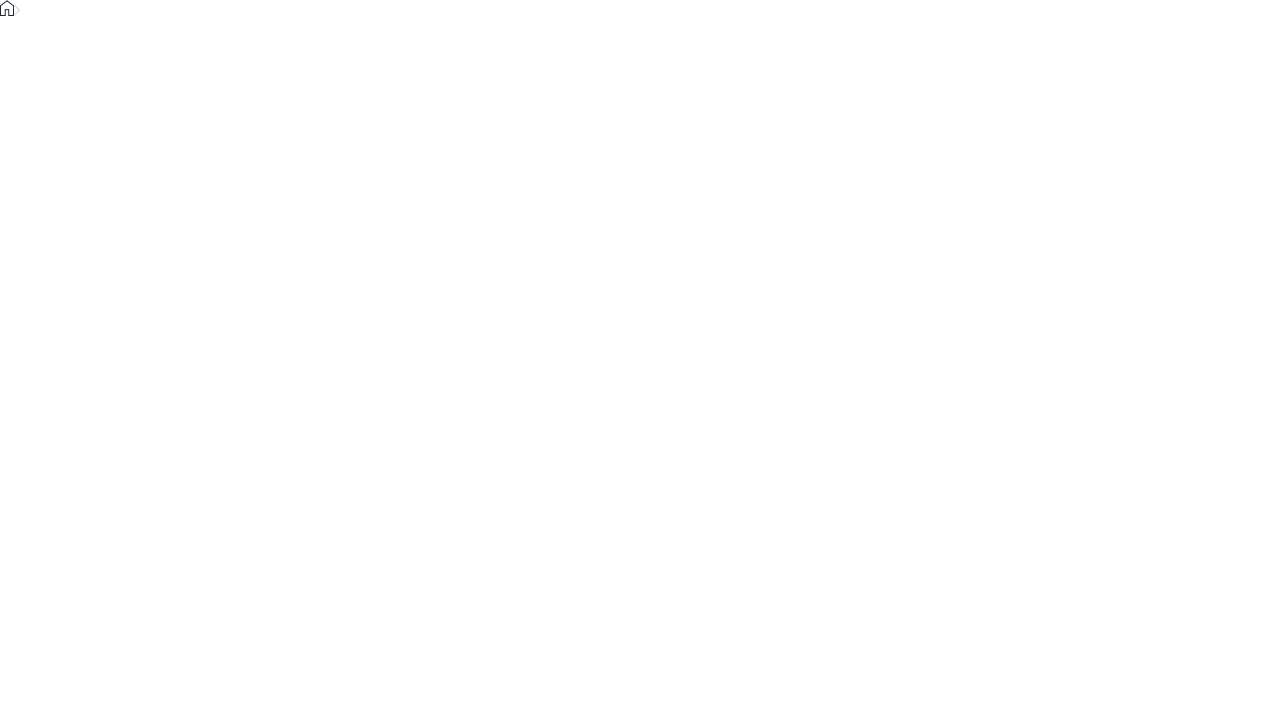
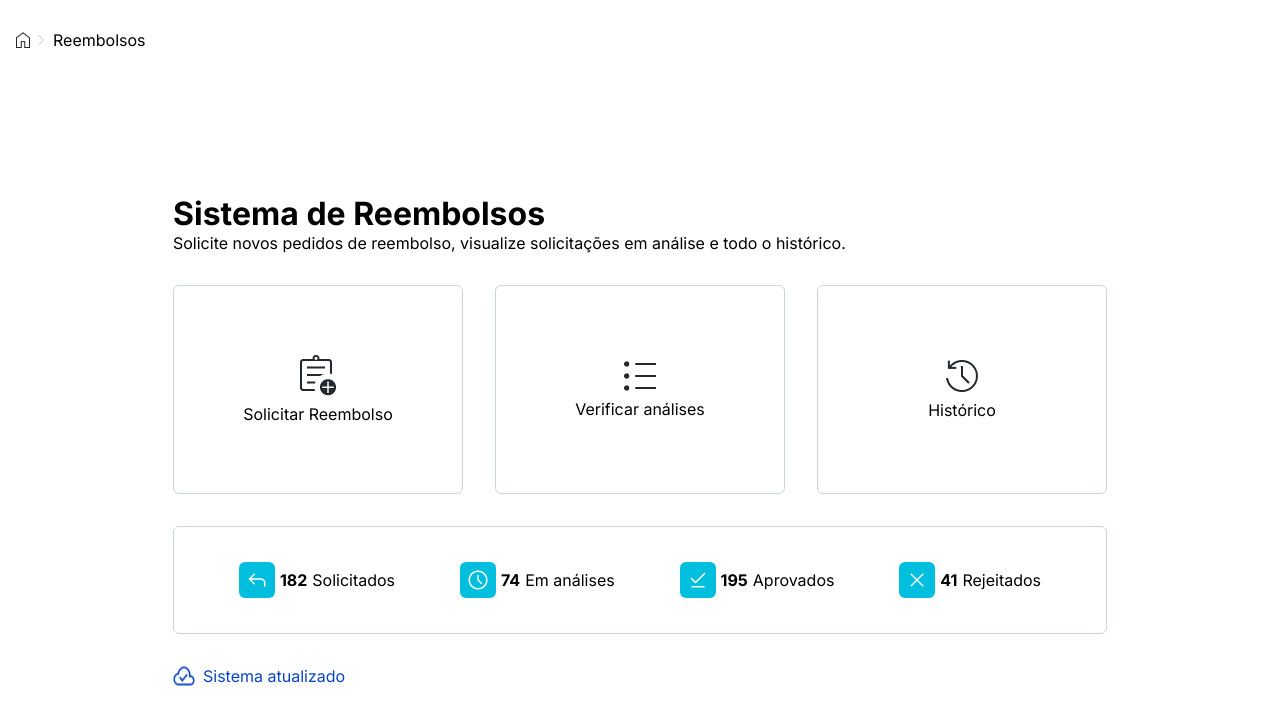
Before and after one commit to joaogabriell126/Sispar-ReactJS, a React (Vite) app: page /reembolsos in a window 1280 px wide. Shown: the top 724 px of the page. Built offline with nearby package versions, Linux system fonts and the light colour scheme.

Commit message:
Página de Reembolsos

```diff
--- a/src/components/reembolso/Reembolsos.jsx
+++ b/src/components/reembolso/Reembolsos.jsx
@@ -2,13 +2,88 @@ import Home from "../../assets/Dashboard/home.png"
 import Seta from "../../assets/Dashboard/Vector.png"
 import styles from "./Reembolsos.module.scss"
 
+import Solicitar from "../../assets/Dashboard/Solicitar - Reembolso.png"
+import Analises from "../../assets/Dashboard/Análises.png"
+import Historico from "../../assets/Dashboard/Solicitar - Histórico.png"
+
+import NumbAnalises from "../../assets/Dashboard/N-Análises.png"
+import NumbAprovados from "../../assets/Dashboard/N-Aprovados.png"
+import NumbRejeitados from "../../assets/Dashboard/N-Rejeitados.png"
+import NumbSolicitados from "../../assets/Dashboard/N-solicitados.png"
+
+import Cloud from "../../assets/Dashboard/Sistema-atualizado.png"
+
 function Reembolsos() {
     return (
         <>
-            <header>
-                <img src={Home} alt=""/>
-                <img src={Seta} alt=""/>
+            <header className={styles.headerReembolso}>
+                <img src={Home} alt="" />
+                <img src={Seta} alt="" />
+                <p>Reembolsos</p>
             </header>
+
+            <main className={styles.mainReembolso}>
+                <div className={styles.reembolsoTitle}>
+                    <h1>Sistema de Reembolsos</h1>
+                    <p>Solicite novos pedidos de reembolso, visualize solicitações em análise e todo o histórico.</p>
+                </div>
+
+                <section className={styles.containerCards}>
+                    <article className={styles.inputCard}>
+                        <img src={Solicitar} alt="" />
+                        <p>Solicitar Reembolso</p>
+                    </article>
+
+                    <article className={styles.inputCard}>
+                        <img src={Analises} alt="" />
+                        <p>Verificar análises</p>
+                    </article>
+
+                    <article className={styles.inputCard}>
+                        <img src={Historico} alt="" />
+                        <p>Histórico</p>
+                    </article>
+                </section>
+
+                <section className={styles.containerStatus}>
+                    <article className={styles.statusCard}>
+                        <div className={styles.imgBackground}>
+                            <img src={NumbSolicitados} alt="" />
+                        </div>
+                        <h4>182</h4>
+                        <p>Solicitados</p>
+                    </article>
+
+                    <article className={styles.statusCard}>
+                        <div className={styles.imgBackground}>
+                            <img src={NumbAnalises} alt="" />
+                        </div>
+                        <h4>74</h4>
+                        <p>Em análises</p>
+                    </article>
+
+                    <article className={styles.statusCard}>
+                        <div className={styles.imgBackground}>
+                            <img src={NumbAprovados} alt="" />
+                        </div>
+                        <h4>195</h4>
+                        <p>Aprovados</p>
+                    </article>
+
+                    <article className={styles.statusCard}>
+                        <div className={styles.imgBackground}>
+                            <img src={NumbRejeitados} alt="" />
+                        </div>
+                        <h4>41</h4>
+                        <p>Rejeitados</p>
+                    </article>
+                </section>
+
+                <div className={styles.atualization}>
+                    <img src={Cloud} alt="" />
+                    <p>Sistema atualizado</p>
+                </div>
+            </main>
 
         </>
     )
--- a/src/components/reembolso/Reembolsos.module.scss
+++ b/src/components/reembolso/Reembolsos.module.scss
@@ -0,0 +1,70 @@
+.headerReembolso{
+    display: flex;
+    align-items: center;
+    padding: 1rem 1rem;
+    gap: 8px;
+    height: 10vh;
+}
+
+.mainReembolso{
+    height: 90vh;
+    display: flex;
+    align-items: center;
+    flex-direction: column;
+    justify-content: center;
+}
+.reembolsoTitle{
+    width: 934px;
+    margin-bottom: 32px;
+}
+.containerCards{
+    display: flex;
+    justify-content: space-between;
+    height: 209px;
+    width: 934px;
+}
+
+.inputCard{
+    display: flex;
+    flex-direction: column;
+    justify-content: center;
+    align-items: center;
+    gap: 8px;
+    border: 1px solid #CBD4E1;
+    border-radius: 6px;
+    height: 209px;
+    width: 290px;
+}
+
+.containerStatus{
+    border: 1px solid #CBD4E1;
+    border-radius: 6px;
+    display: flex;
+    justify-content: space-evenly;
+    align-items: center;
+    height: 15%;
+    width: 934px;
+    margin: 32px 0px 32px 0px;
+}
+
+.statusCard{
+    display: flex;
+    gap: 5px;
+    align-items: center;
+}
+.imgBackground{
+    display: flex;
+    align-items: center;
+    justify-content: center;
+    height: 36px;
+    width: 36px;
+    border-radius: 6px;
+    background-color: #00BEDD;
+}
+.atualization{
+    display: flex;
+    gap: 8px;
+    width: 934px;
+    color: #0844C4;
+    font-weight: 400;
+}
```
